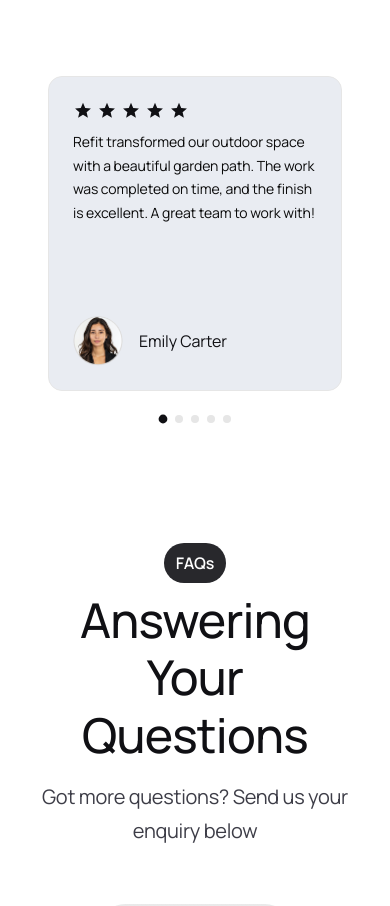
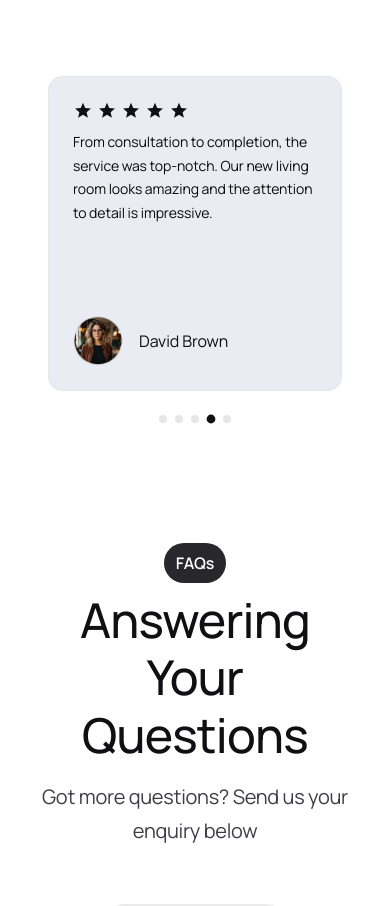
Before and after one commit to vetzk/lifetimeArt, a Next.js app: page / in a window 390 px wide. Shown: the part 7560-8466 px from the top of the page. Built offline with nearby package versions, Linux system fonts and the light colour scheme.

Commit message:
fix: animation

```diff
--- a/src/app/_components/testimonials.tsx
+++ b/src/app/_components/testimonials.tsx
@@ -39,8 +39,12 @@ export default function Testimonials() {
     const [currentSlide, setCurrentSlide] = useState<number>(0);
     const [isTransitioning, setIsTransitioning] = useState<boolean>(false);
     const [direction, setDirection] = useState<"next" | "prev">("next");
+    const [isPaused, setIsPaused] = useState<boolean>(false);
 
     const headerRef = useRef<HTMLDivElement>(null);
+    const autoSlideRef = useRef<NodeJS.Timeout | null>(null);
+
+    const AUTO_SLIDE_INTERVAL = 2000;
 
     useEffect(() => {
         const headerObserver = new IntersectionObserver(
@@ -59,8 +63,40 @@ export default function Testimonials() {
         };
     }, []);
 
+    useEffect(() => {
+        const startAutoSlide = () => {
+            if (autoSlideRef.current) {
+                clearInterval(autoSlideRef.current);
+            }
+
+            autoSlideRef.current = setInterval(() => {
+                if (!isPaused) {
+                    setIsTransitioning(true);
+                    setDirection("next");
+
+                    setTimeout(() => {
+                        setCurrentSlide(
+                            (prev) => (prev + 1) % testimonials.length
+                        );
+                        setTimeout(() => {
+                            setIsTransitioning(false);
+                        }, 50);
+                    }, 250);
+                }
+            }, AUTO_SLIDE_INTERVAL);
+        };
+
+        startAutoSlide();
+
+        return () => {
+            if (autoSlideRef.current) {
+                clearInterval(autoSlideRef.current);
+            }
+        };
+    }, [isPaused]);
+
     const goToSlide = (slideIndex: number) => {
-        if (slideIndex === currentSlide) return;
+        if (slideIndex === currentSlide || isTransitioning) return;
 
         setIsTransitioning(true);
         setDirection(slideIndex > currentSlide ? "next" : "prev");
@@ -69,8 +105,19 @@ export default function Testimonials() {
             setCurrentSlide(slideIndex);
             setTimeout(() => {
                 setIsTransitioning(false);
+                setTimeout(() => {
+                    setIsPaused(false);
+                }, 2000);
             }, 50);
         }, 250);
+    };
+
+    const handleMouseEnter = () => {
+        setIsPaused(true);
+    };
+
+    const handleMouseLeave = () => {
+        setIsPaused(false);
     };
 
     return (
@@ -358,7 +405,11 @@ export default function Testimonials() {
                     </div>
                 </div>
             </div>
-            <div className="w-full flex flex-col gap-6 xs:flex lg:hidden">
+            <div
+                className="w-full flex flex-col gap-6 xs:flex lg:hidden"
+                onMouseEnter={handleMouseEnter}
+                onMouseLeave={handleMouseLeave}
+            >
                 <div className="relative overflow-hidden">
                     <div className="w-full flex justify-center px-2">
                         <div
```
